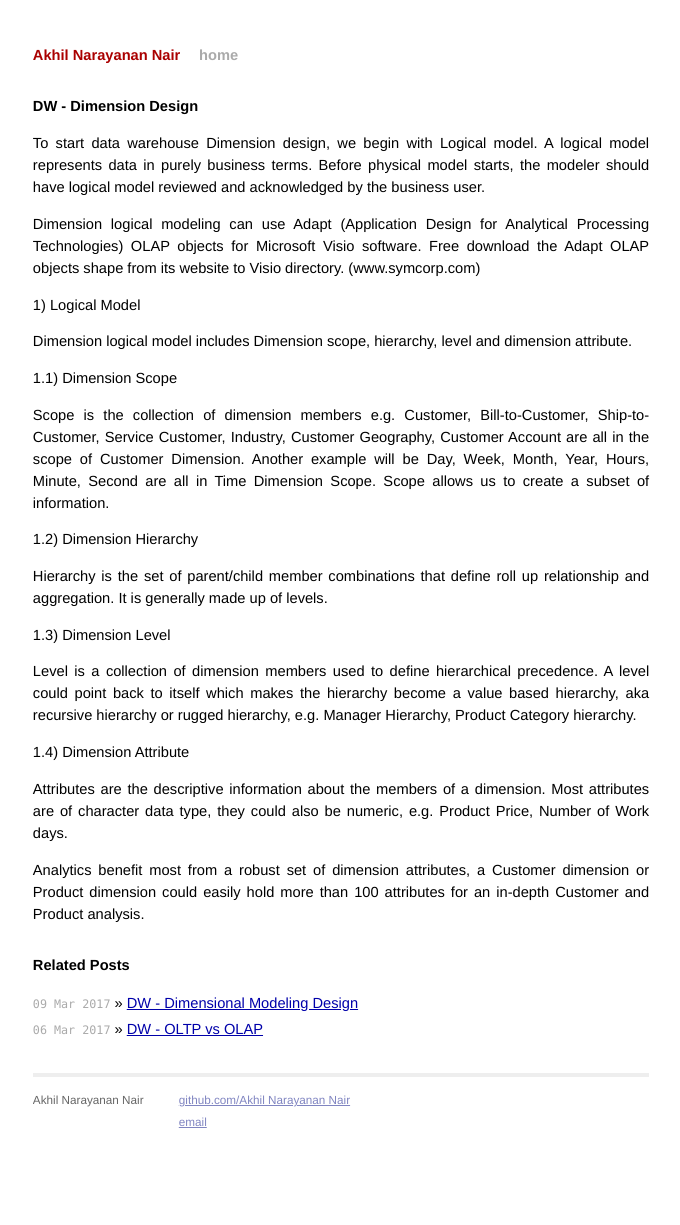
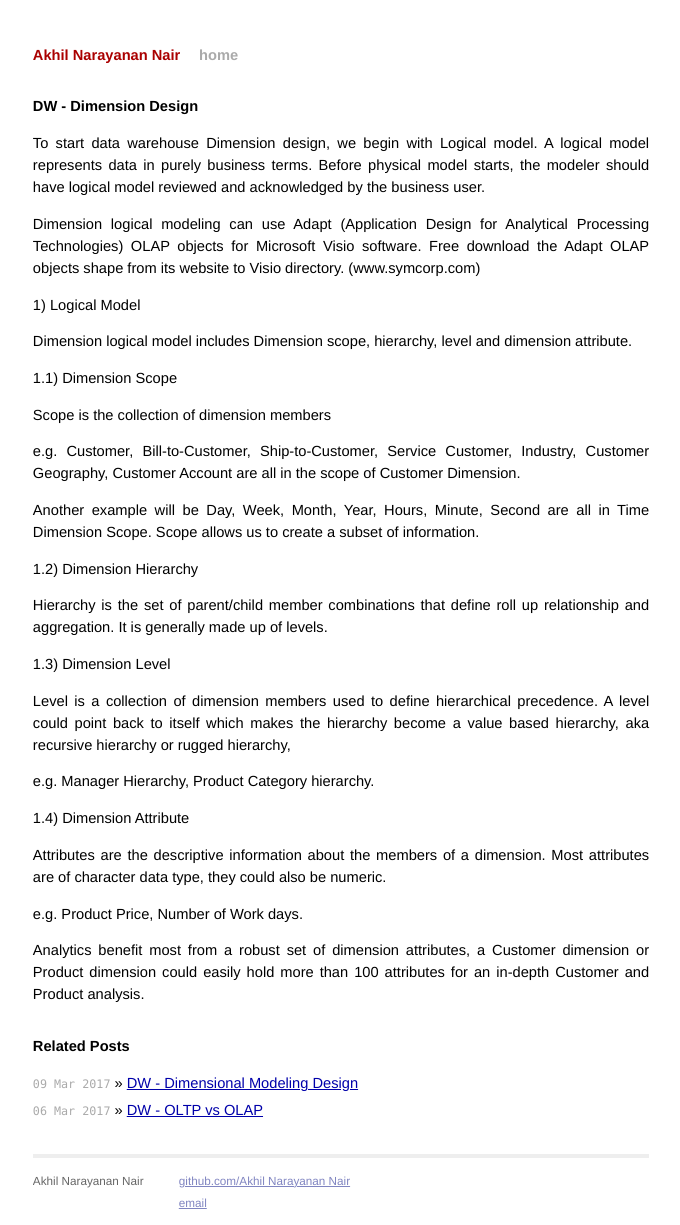
Before and after one commit to akhiln007/web-repo, a Jekyll site: the page built from _posts/2017-03-11-Dimension-Design.md, in a window 1280 px wide. Shown: the whole page, without its empty margins (299-979 px from the left). Built offline with Jekyll 4.4.1, drawn with Linux system fonts in a browser that asks for light colours; before the commit the page ends 1145 px from its top, so only the background shows below that.

Commit message:
formatted

```diff
--- a/_posts/2017-03-11-Dimension-Design.md
+++ b/_posts/2017-03-11-Dimension-Design.md
@@ -19,9 +19,11 @@ Dimension logical model includes Dimension scope, hierarchy, level and dimension
 
 1.1)	Dimension Scope
 
-Scope is the collection of dimension members e.g. Customer, Bill-to-Customer, Ship-to-Customer, Service Customer, Industry,
-Customer Geography, Customer Account are all in the scope of Customer Dimension. Another example will be Day, Week, Month, Year,
-Hours, Minute, Second are all in Time Dimension Scope. Scope allows us to create a subset of information.
+Scope is the collection of dimension members
+
+e.g. Customer, Bill-to-Customer, Ship-to-Customer, Service Customer, Industry, Customer Geography, Customer Account are all in the scope of Customer Dimension.
+
+Another example will be Day, Week, Month, Year, Hours, Minute, Second are all in Time Dimension Scope. Scope allows us to create a subset of information.
 
 1.2)	Dimension Hierarchy
 
@@ -31,13 +33,16 @@ up of levels.
 1.3)	Dimension Level
 
 Level is a collection of dimension members used to define hierarchical precedence. A level could point back to itself which makes the
-hierarchy become a value based hierarchy, aka recursive hierarchy or rugged hierarchy, e.g. Manager Hierarchy, Product Category
-hierarchy.
+hierarchy become a value based hierarchy, aka recursive hierarchy or rugged hierarchy,
+
+e.g. Manager Hierarchy, Product Category hierarchy.
 
 1.4)	Dimension Attribute
 
 Attributes are the descriptive information about the members of a dimension. Most attributes are of character data type, they could
-also be numeric, e.g. Product Price, Number of Work days.
+also be numeric.
+
+e.g. Product Price, Number of Work days.
 
 Analytics benefit most from a robust set of dimension attributes, a Customer dimension or Product dimension could easily hold more
 than 100 attributes for an in-depth Customer and Product analysis.
```
